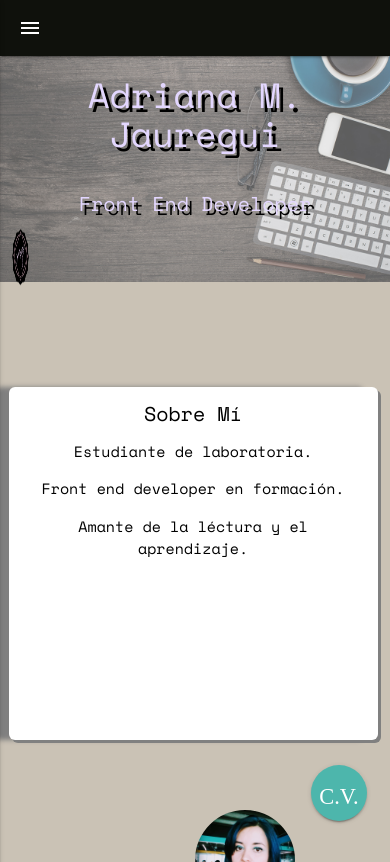
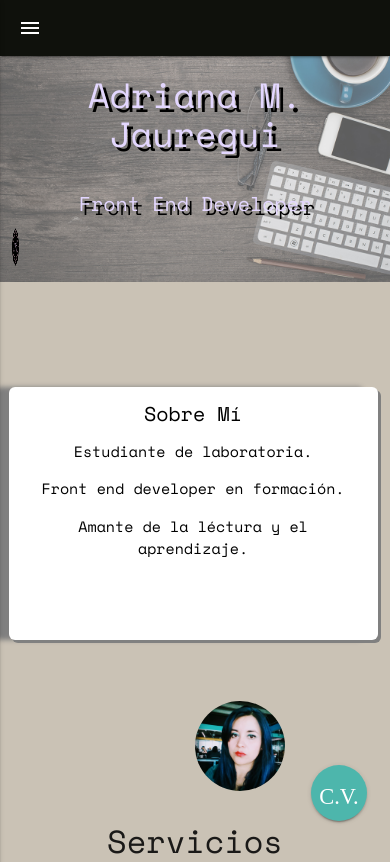
Before and after one commit to mackyjava/portafolioV2, a plain HTML site: page index.html in a window 390 px wide. Shown: the top 862 px of the page. Drawn offline with nearby package versions, Linux system fonts and the light colour scheme.

Commit message:
fix mobile

```diff
--- a/assets/css/main.css
+++ b/assets/css/main.css
@@ -248,7 +248,7 @@ nav  li a{
 
   #sobre-mi{
       width: 100%;
-      height: 500px;
+      height: 400px;
       color:black;
       margin-left: -.5%;
   }
@@ -275,7 +275,7 @@ nav  li a{
    box-shadow: 3px 3px gray, -1em 0 0.4em gray;
   }
   #info{
-    height: 300px;
+    height: 200px;
 
   }
   #info .subir{
@@ -309,16 +309,16 @@ nav  li a{
     top: 30%;
   }
   .circle.yo{
-    width: 100px;
-    height:100px;
+    width: 90px;
+    height:90px;
     position: absolute;
     left:50%;
-    top:96%;
+    top:83%;
   }
 
   .logo img{
-      width: 30%;
-      height: 60px;
+      width: 20%;
+      height: 40px;
       margin-left: 3%;
   }
   .card{
@@ -331,8 +331,8 @@ nav  li a{
   }
   .img-data{
     position: absolute;
-    left:3% !important;
-    width: 100;
+    left:1% !important;
+    width: 100%;
     height: 300px;
     z-index: -2;
     box-shadow: 3px 3px gray, -1em 0 0.4em gray;
--- a/index.html
+++ b/index.html
@@ -163,7 +163,7 @@
                 <span class="icono"><img src="assets/img/iconos/materialize.png"></span>
                 <span class="icono"><img src="assets/img/iconos/query.png"></span>
                 <span class="icono"><img src="assets/img/iconos/git.png"></span>
-              <img src="assets/img/data1.png" class="img-data col s11">
+              <img src="assets/img/data1.png" class="img-data col s12">
             </div>
            </div>
         </div>
```
